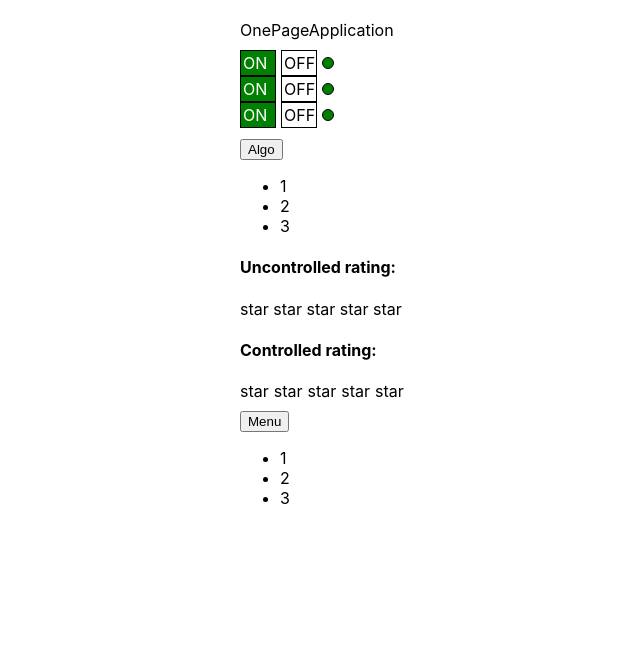
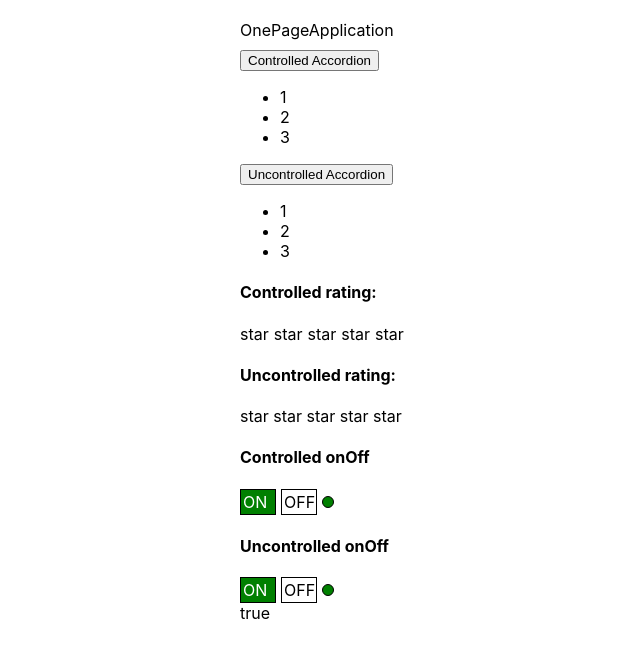
Before and after one commit to UncleStifler/01_REACT_kabzdaKakProsto, a React (Create React App) app: page / in a window 1280 px wide. Shown: the top 658 px of the page, without its empty margins (125-765 px from the left). Built offline with nearby package versions, Linux system fonts and the light colour scheme; the HTML template or start-up script is replaced by a standard one.

Commit message:
Controlled and Uncontrolled components and the added benefit of uncontrolled

```diff
--- a/src/App.tsx
+++ b/src/App.tsx
@@ -1,8 +1,8 @@
 import React, {useState} from 'react';
 import './App.css';
 import {Title} from "./Components/Title";
-import OnOff from "./Components/OnOff/OnOff";
-import {UncontrolledAccordion} from "./Components/SelfControlledAccordion/UncontrolledAccordion";
+import UncontrolledOnOff from "./Components/OnOff/UncontrolledOnOff";
+import {UncontrolledAccordion} from "./Components/UncontrolledAccordion/UncontrolledAccordion";
 import {UncontrolledRating} from "./Components/UncontrolledRating/UncontrolledRating";
 import {Rating, RatingValueType} from "./Components/Rating/Rating";
 import {Accordion} from "./Components/Accordion/Accordion";
@@ -15,28 +15,38 @@ function App() {
     const [accordionCollapsed, setAccordionCollapsed] = useState<boolean>(false)
     const [on, setOn] = useState(true)
 
+    const forCollapsedAccordion = () => {
+        setAccordionCollapsed(!accordionCollapsed)
+    }
+
+    const onOffControlledHandler = () => {
+        setOn(!on)
+    }
+
     return (
         <div className="App">
             <Title title={'OnePageApplication'}/>
-            <div style={{marginTop: "10px"}}>
-                <OnOff/>
-                <OnOff/>
-            </div>
+            <Accordion
+                titleAccordion={"Controlled Accordion"}
+                accordionCollapsed={accordionCollapsed}
+                onChange={forCollapsedAccordion}
+            />
+            <UncontrolledAccordion
+                titleAccordion={'Uncontrolled Accordion'}/>
+            <Rating value={ratingValue} onClick={setRatingValue}/>
+            <UncontrolledRating/>
             <div>
                 <ControlledOnOff
-                on={on}
-                setOn={setOn}/>
+                    on={on}
+                    title={"Controlled onOff"}
+                    onChange={onOffControlledHandler}/>
+
             </div>
-
-            <UncontrolledAccordion
-                titleAccordion={'Algo'}/>
-            <UncontrolledRating/>
-            <Rating value={ratingValue} onClick={setRatingValue}/>
-            <Accordion
-                titleAccordion={"Menu"}
-                accordionCollapsed={accordionCollapsed}
-                setAccordionCollapsed={setAccordionCollapsed}
-            />
+            <div style={{marginTop: "10px"}}>
+                <UncontrolledOnOff
+                    title={"Uncontrolled onOff"}
+                    onInformation={setOn}/> {on.toString()}
+            </div>
         </div>
     );
 }
--- a/src/Components/Accordion/Accordion.tsx
+++ b/src/Components/Accordion/Accordion.tsx
@@ -5,7 +5,7 @@ import AccordionBody from "./AccordionBody";
 type AccordionType = {
     titleAccordion: string
     accordionCollapsed: boolean
-    setAccordionCollapsed: (accordionCollapsed: boolean) => void
+    onChange: () => void
 }
 
 
@@ -13,7 +13,7 @@ export const Accordion = (props: AccordionType) => {
     return <>
         <AccordionTitle
             accordionCollapsed={props.accordionCollapsed}
-            setAccordionCollapsed={props.setAccordionCollapsed}
+            onChange={props.onChange}
             titleAccordion={props.titleAccordion}/>
         {!props.accordionCollapsed && <AccordionBody/>}
     </>
--- a/src/Components/Accordion/AccordionBody.tsx
+++ b/src/Components/Accordion/AccordionBody.tsx
@@ -3,7 +3,7 @@ import React from 'react';
 
 
 const AccordionBody = () => {
-    console.log("SelfControlledAccordionBody rendering")
+    console.log("UncontrolledAccordionBody rendering")
     return (
         <ul>
             <li>1</li>
--- a/src/Components/Accordion/AccordionTitle.tsx
+++ b/src/Components/Accordion/AccordionTitle.tsx
@@ -3,14 +3,14 @@ import React from 'react';
 type AccordionTitleType = {
     titleAccordion: string
     accordionCollapsed: boolean
-    setAccordionCollapsed: (accordionCollapsed: boolean) => void
+    onChange: () => void
 }
 
 
 const AccordionTitle = (props: AccordionTitleType) => {
 
     const collapseHandler = () => {
-        props.setAccordionCollapsed(!props.accordionCollapsed)
+        props.onChange()
     }
 
     return (
--- a/src/Components/OnOff/ControlledOnOff.tsx
+++ b/src/Components/OnOff/ControlledOnOff.tsx
@@ -1,14 +1,15 @@
-import React, {useState} from 'react';
+import React from 'react';
 
 type ControlledOnOffType = {
     on: boolean
-    setOn: (on:boolean) => void
+    onChange: () => void
+    title: string
 }
 
 
 const ControlledOnOff = (props: ControlledOnOffType) => {
 
-    const {on , setOn} = props
+    const {on, onChange, title} = props
 
     const onStyle = {
         width: "30px",
@@ -40,10 +41,11 @@ const ControlledOnOff = (props: ControlledOnOffType) => {
     }
 
 
-    const clickForChange = () => setOn(!on)
+    const clickForChange = () => onChange()
 
     return (
         <div>
+            <h4>{title}</h4>
             <div style={onStyle} onClick={clickForChange}>ON</div>
             <div style={offStyle} onClick={clickForChange}>OFF</div>
             <div style={indicatorStyle}/>
--- a/src/Components/OnOff/OnOff.tsx
+++ b/src/Components/OnOff/UncontrolledOnOff.tsx
@@ -1,7 +1,14 @@
 import React, {useState} from 'react';
 
+type UncontrolledOnOffType = {
+    title: string
+    onInformation: (on: boolean) => void
+}
 
-const OnOff = () => {
+const UncontrolledOnOff = (props: UncontrolledOnOffType) => {
+
+    const {title, onInformation} = props
+
     const [on, setOn] = useState(true)
 
     const onStyle = {
@@ -34,15 +41,25 @@ const OnOff = () => {
     }
 
 
-    const clickForChange = () => setOn(!on)
+    const clickForChange = () => {
+        setOn(!on)
+        onInformation(on)
+    }
 
     return (
         <div>
-            <div style={onStyle} onClick={clickForChange}>ON</div>
-            <div style={offStyle} onClick={clickForChange}>OFF</div>
-            <div style={indicatorStyle}/>
+            <h4>{title}</h4>
+            <div style={onStyle}
+                 onClick={clickForChange}>ON
+            </div>
+            <div
+                style={offStyle}
+                onClick={clickForChange}>OFF
+            </div>
+            <div
+                style={indicatorStyle}/>
         </div>
     );
 };
 
-export default OnOff;
+export default UncontrolledOnOff;
--- a/src/Components/SelfControlledAccordion/UncontrolledAccordion.tsx
+++ b/src/Components/UncontrolledAccordion/UncontrolledAccordion.tsx
@@ -1,6 +1,6 @@
 import React, {useState} from 'react';
-import SelаControlledAccordionTitle from "./SelfControlledAccordionTitle";
 import SelfControlledAccordionBody from "./SelfControlledAccordionBody";
+import UncontrolledAccordionTitle from "./UncontrolledAccordionTitle";
 
 type AccordionType = {
     titleAccordion: string
@@ -13,9 +13,11 @@ export const UncontrolledAccordion = (props: AccordionType) => {
 
     return (
         <div>
-            <SelаControlledAccordionTitle
+            <UncontrolledAccordionTitle
                 titleAccordion={props.titleAccordion}
-                onClick={() => {setCollapse(!collapse)}}/>
+                onClick={() => {
+                    setCollapse(!collapse)
+                }}/>
             {collapse && <SelfControlledAccordionBody/>}
         </div>
     )
--- a/src/Components/SelfControlledAccordion/SelfControlledAccordionTitle.tsx
+++ b/src/Components/UncontrolledAccordion/UncontrolledAccordionTitle.tsx
@@ -5,7 +5,7 @@ type AccordionTitleType = {
     titleAccordion: string
 }
 
-const SelfControlledAccordionTitle = (props: AccordionTitleType) => {
+const UncontrolledAccordionTitle = (props: AccordionTitleType) => {
 
     const accordionHandler = () => {
         props.onClick()
@@ -18,4 +18,4 @@ const SelfControlledAccordionTitle = (props: AccordionTitleType) => {
     );
 };
 
-export default SelfControlledAccordionTitle;
+export default UncontrolledAccordionTitle;
--- a/src/Components/UncontrolledRating/UncontrolledRating.tsx
+++ b/src/Components/UncontrolledRating/UncontrolledRating.tsx
@@ -1,7 +1,5 @@
-import React, { useState} from 'react';
+import React, {useState} from 'react';
 import UncontrolledStar from "./UncontrolledStar";
-
-
 
 
 export const UncontrolledRating = () => {
@@ -11,11 +9,11 @@ export const UncontrolledRating = () => {
     return (
         <div>
             <h4>Uncontrolled rating:</h4>
-            <UncontrolledStar selected={value > 0} setValue={() => setValue (1)} />
-            <UncontrolledStar selected={value > 1} setValue={() => setValue (2)} />
-            <UncontrolledStar selected={value > 2} setValue={() => setValue (3)} />
-            <UncontrolledStar selected={value > 3} setValue={() => setValue (4)} />
-            <UncontrolledStar selected={value > 4} setValue={() => setValue (5)}/>
+            <UncontrolledStar selected={value > 0} setValue={setValue} value={1}/>
+            <UncontrolledStar selected={value > 1} setValue={setValue} value={2}/>
+            <UncontrolledStar selected={value > 2} setValue={setValue} value={3}/>
+            <UncontrolledStar selected={value > 3} setValue={setValue} value={4}/>
+            <UncontrolledStar selected={value > 4} setValue={setValue} value={5}/>
         </div>
     )
 }
--- a/src/Components/UncontrolledRating/UncontrolledStar.tsx
+++ b/src/Components/UncontrolledRating/UncontrolledStar.tsx
@@ -1,14 +1,15 @@
 import React from 'react';
 
 type StarPropsType = {
+    value: 1 | 2 | 3 | 4 | 5
     selected: boolean
-    setValue: () => void
+    setValue: (value: 1 | 2 | 3 | 4 | 5) => void
 }
 
 
 const UncontrolledStar = (props: StarPropsType) => {
     return (
-        <span onClick={ () => props.setValue()}>
+        <span onClick={() => props.setValue(props.value)}>
         {props.selected ? <b>star </b> : "star "}
         </span>
     )
```
Also changed, not shown: src/Components/UncontrolledAccordion/SelfControlledAccordionBody.tsx (renamed from src/Components/SelfControlledAccordion/SelfControlledAccordionBody.tsx).
